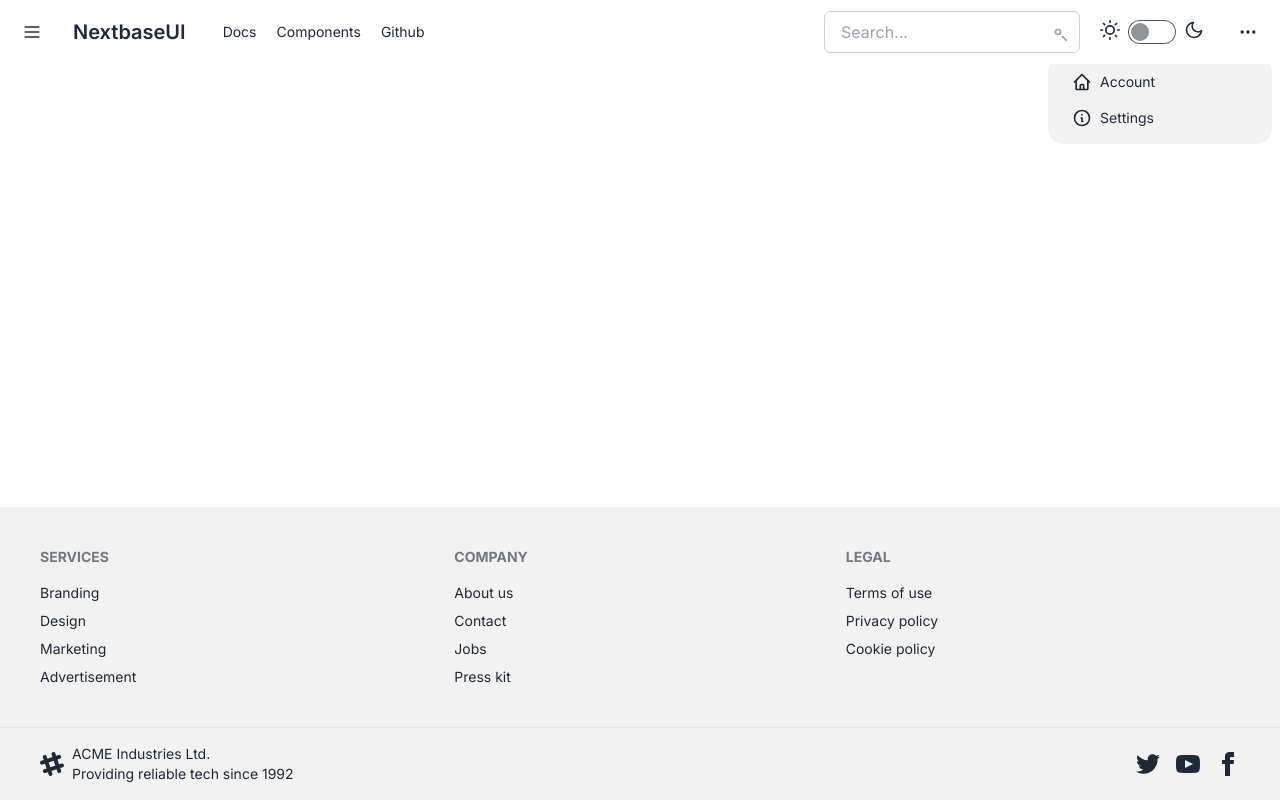
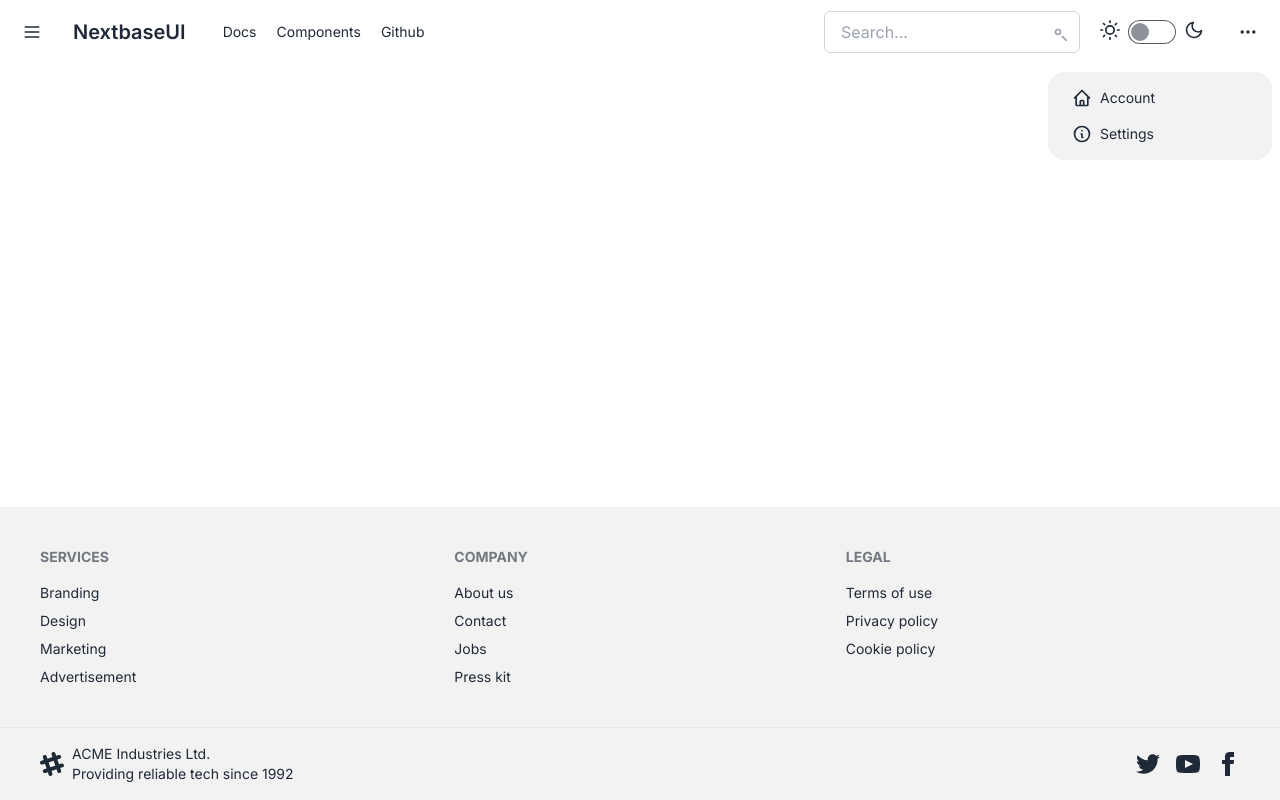
Before and after one commit to HyTaXx/Next_base, a Next.js app: page / in a window 1280 px wide. Both pictures are taken after a click on the button 1248 px from the left and 32 px from the top of the page. Built offline with nearby package versions, Linux system fonts and the light colour scheme.

Commit message:
:bug: fixed option_menu overlapped by header

```diff
--- a/src/app/components/HeaderMenu/option_menu.tsx
+++ b/src/app/components/HeaderMenu/option_menu.tsx
@@ -2,7 +2,7 @@ import React from "react";
 
 const OptionMenu: React.FC = () => {
     return (
-        <ul className="menu bg-base-200 w-56 rounded-box absolute right-0 top-12 mt-2 mx-[8px] origin-top-right transform transition-transform duration-200 ease-in-out">
+        <ul className="menu bg-base-200 w-56 rounded-box absolute right-0 top-12 mt-6 mx-[8px] origin-top-right transform transition-transform duration-200 ease-in-out">
             <li>
                 <a href="account">
                     <svg
```
